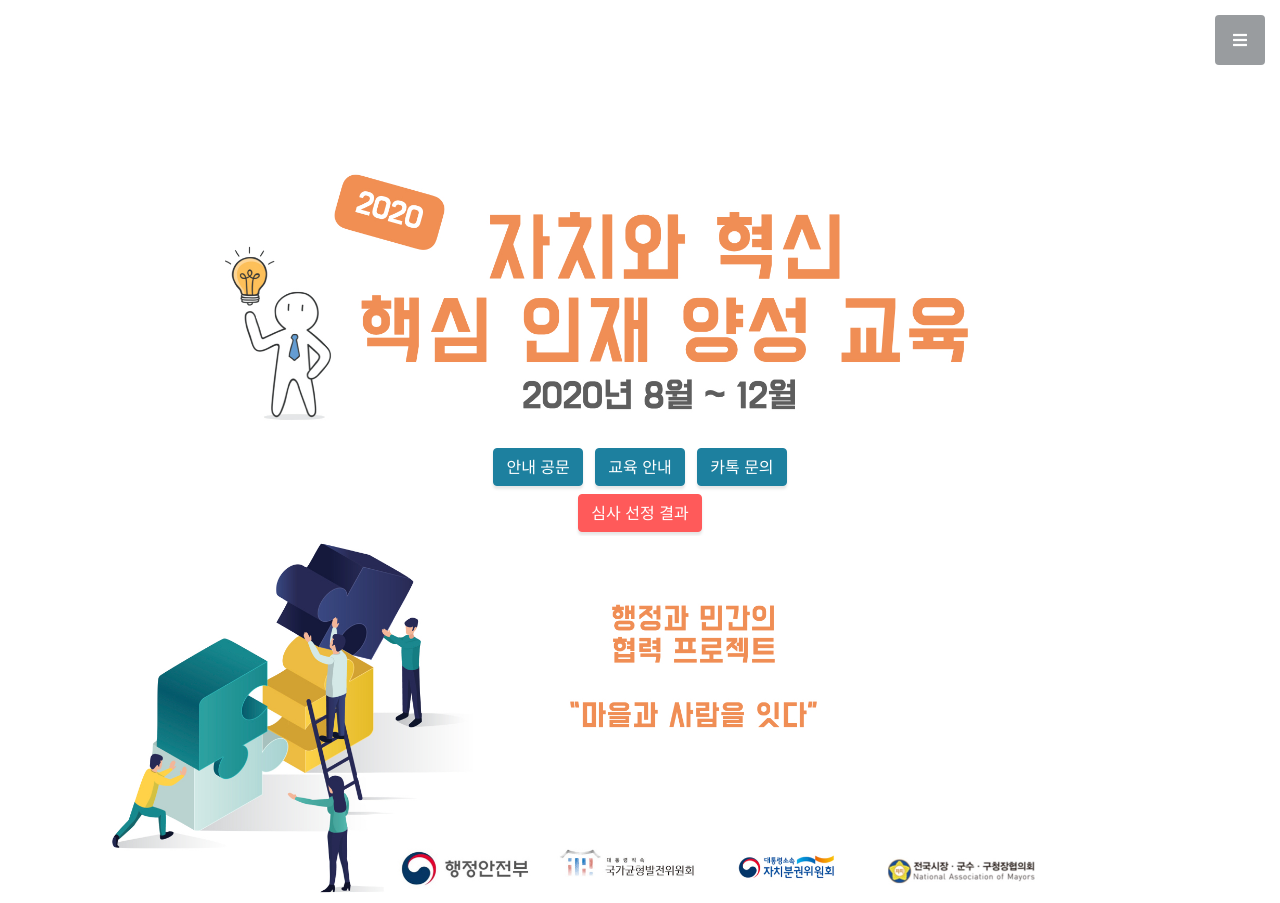
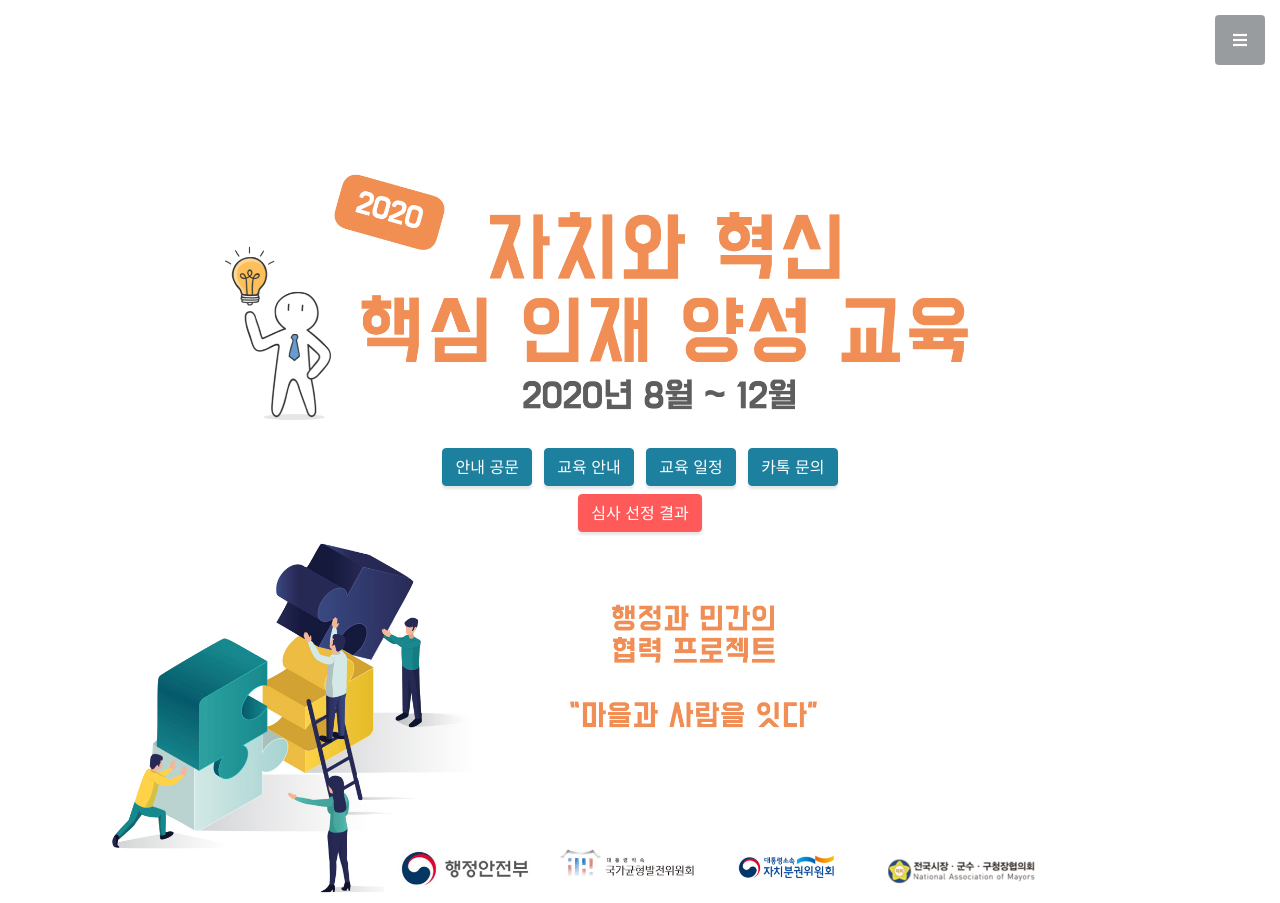
Before and after one commit to AROUNDjoa/jachiup, a website with bundled scripts: page index.html in a window 1280 px wide. Shown: the top 903 px of the page. Built offline with nearby package versions, Linux system fonts and the light colour scheme.

Commit message:
Add files via upload

```diff
--- a/index.html
+++ b/index.html
@@ -68,6 +68,7 @@
      <div class="item">
       <a class="btn btn-primary btn-xl js-scroll-trigger" href="https://drive.google.com/file/d/1YQsLGRe-PwXfOYDiFJsTcZNUUQhvT3OG/view?usp=sharing" target="_blank">안내 공문</a>
       <a class="btn btn-primary btn-xl js-scroll-trigger" href="https://drive.google.com/file/d/1YaGt6pYQneqED6hkMdglZr22lSXr0KYg/view?usp=sharing" target="_blank">교육 안내</a>
+      <a class="btn btn-primary btn-xl js-scroll-trigger" href="https://calendar.google.com/calendar/u/3?cid=YWRtaW5AamFjaGl1cC5rcg" target="_blank">교육 일정</a>
        <a class="btn btn-primary btn-xl js-scroll-trigger" href="https://open.kakao.com/o/guS087qc" target="_blank">카톡 문의</a>
       </div>
       <div class="item">
```
